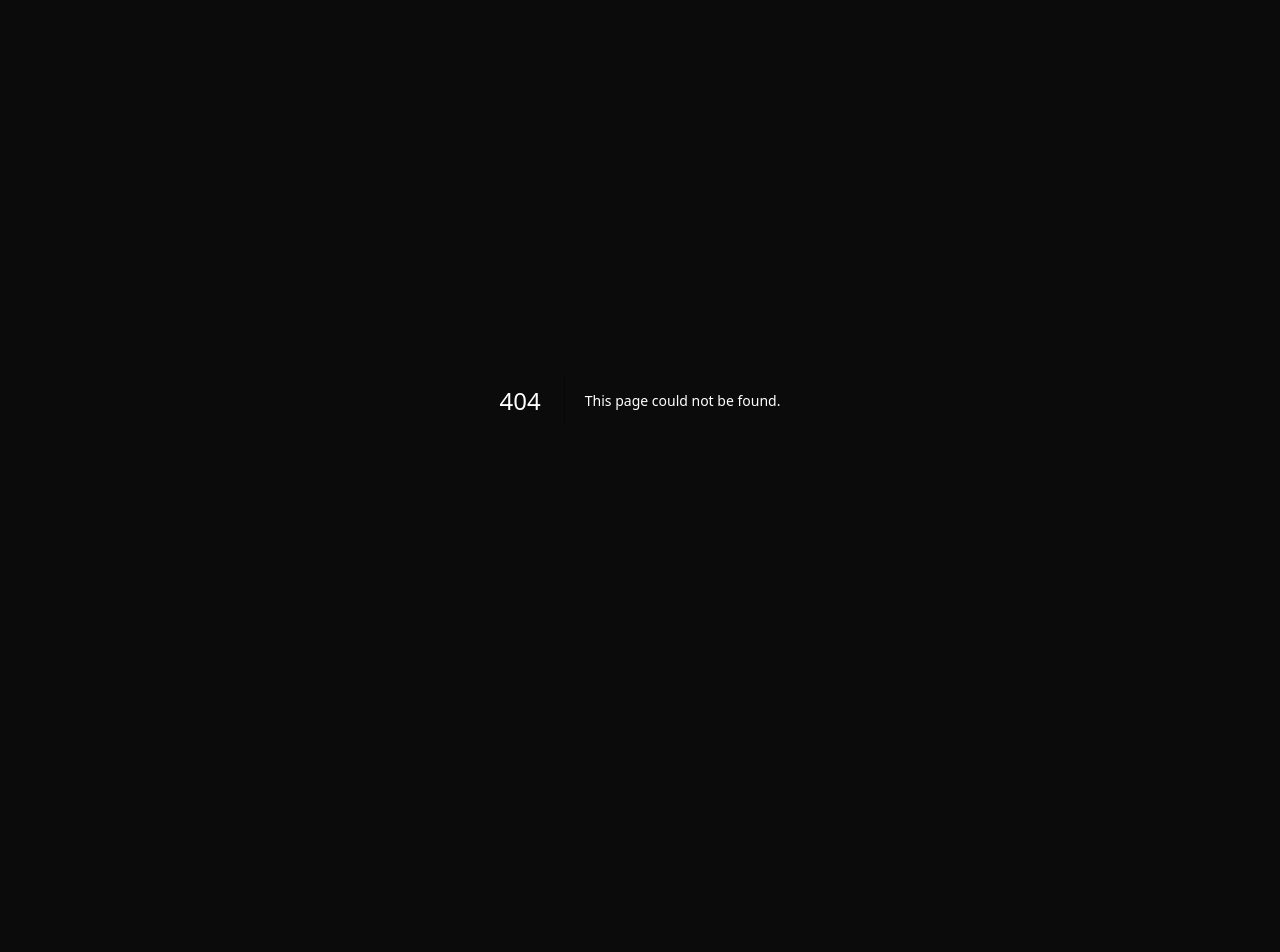
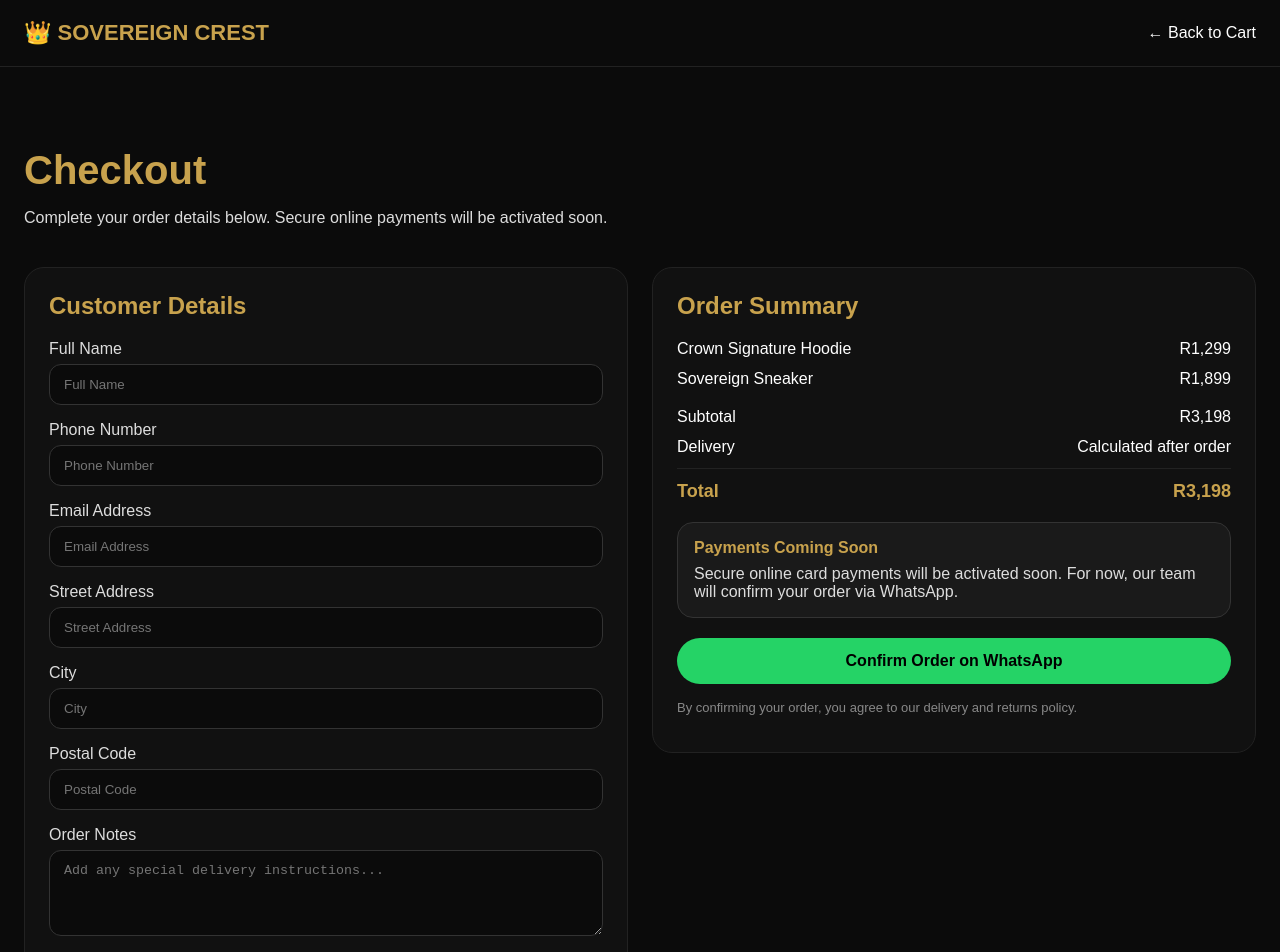
Before and after one commit to Sandile334699/sovereign-crest-store, a Next.js app: page /checkout in a window 1280 px wide. Before the commit this address had no page. Shown: the top 952 px of the page. Before the commit the page ends 800 px from the top, so only its background shows below. Built offline with nearby package versions, Linux system fonts and the light colour scheme.

Commit message:
Create page.tsx

```diff
--- /dev/null
+++ b/app/checkout/page.tsx
@@ -0,0 +1,210 @@
+import Link from 'next/link';
+
+export default function CheckoutPage() {
+  return (
+    <main style={{ background: '#0B0B0B', color: 'white', minHeight: '100vh', fontFamily: 'Arial' }}>
+      {/* Header */}
+      <header
+        style={{
+          display: 'flex',
+          justifyContent: 'space-between',
+          alignItems: 'center',
+          padding: '20px 24px',
+          borderBottom: '1px solid #222',
+        }}
+      >
+        <Link href="/" style={{ color: '#C8A24D', textDecoration: 'none', fontWeight: 'bold', fontSize: 22 }}>
+          👑 SOVEREIGN CREST
+        </Link>
+
+        <Link href="/cart" style={{ color: 'white', textDecoration: 'none' }}>
+          ← Back to Cart
+        </Link>
+      </header>
+
+      {/* Title */}
+      <section style={{ padding: '48px 24px 24px' }}>
+        <h1 style={{ color: '#C8A24D', fontSize: 40, marginBottom: 12 }}>
+          Checkout
+        </h1>
+        <p style={{ color: '#ddd', maxWidth: 620 }}>
+          Complete your order details below. Secure online payments will be activated soon.
+        </p>
+      </section>
+
+      {/* Layout */}
+      <section
+        style={{
+          padding: '0 24px 56px',
+          display: 'grid',
+          gridTemplateColumns: 'repeat(auto-fit, minmax(320px, 1fr))',
+          gap: 24,
+          alignItems: 'start',
+        }}
+      >
+        {/* Customer form */}
+        <div
+          style={{
+            background: '#111',
+            border: '1px solid #222',
+            borderRadius: 20,
+            padding: 24,
+          }}
+        >
+          <h2 style={{ color: '#C8A24D', marginTop: 0 }}>Customer Details</h2>
+
+          {[
+            'Full Name',
+            'Phone Number',
+            'Email Address',
+            'Street Address',
+            'City',
+            'Postal Code',
+          ].map((label) => (
+            <div key={label} style={{ marginBottom: 16 }}>
+              <label style={{ display: 'block', marginBottom: 6, color: '#ddd' }}>
+                {label}
+              </label>
+              <input
+                type="text"
+                placeholder={label}
+                style={{
+                  width: '100%',
+                  padding: '12px 14px',
+                  borderRadius: 12,
+                  border: '1px solid #333',
+                  background: '#0B0B0B',
+                  color: 'white',
+                  boxSizing: 'border-box',
+                }}
+              />
+            </div>
+          ))}
+
+          <div style={{ marginBottom: 16 }}>
+            <label style={{ display: 'block', marginBottom: 6, color: '#ddd' }}>
+              Order Notes
+            </label>
+            <textarea
+              placeholder="Add any special delivery instructions..."
+              rows={4}
+              style={{
+                width: '100%',
+                padding: '12px 14px',
+                borderRadius: 12,
+                border: '1px solid #333',
+                background: '#0B0B0B',
+                color: 'white',
+                resize: 'vertical',
+                boxSizing: 'border-box',
+              }}
+            />
+          </div>
+        </div>
+
+        {/* Order summary */}
+        <div
+          style={{
+            background: '#111',
+            border: '1px solid #222',
+            borderRadius: 20,
+            padding: 24,
+            position: 'sticky',
+            top: 24,
+          }}
+        >
+          <h2 style={{ color: '#C8A24D', marginTop: 0 }}>Order Summary</h2>
+
+          <div style={{ display: 'grid', gap: 12, marginBottom: 20 }}>
+            <div style={{ display: 'flex', justifyContent: 'space-between' }}>
+              <span>Crown Signature Hoodie</span>
+              <span>R1,299</span>
+            </div>
+
+            <div style={{ display: 'flex', justifyContent: 'space-between' }}>
+              <span>Sovereign Sneaker</span>
+              <span>R1,899</span>
+            </div>
+          </div>
+
+          <div style={{ display: 'flex', justifyContent: 'space-between', marginBottom: 12 }}>
+            <span>Subtotal</span>
+            <span>R3,198</span>
+          </div>
+
+          <div style={{ display: 'flex', justifyContent: 'space-between', marginBottom: 12 }}>
+            <span>Delivery</span>
+            <span>Calculated after order</span>
+          </div>
+
+          <div
+            style={{
+              display: 'flex',
+              justifyContent: 'space-between',
+              borderTop: '1px solid #222',
+              paddingTop: 12,
+              fontWeight: 'bold',
+              color: '#C8A24D',
+              fontSize: 18,
+              marginBottom: 20,
+            }}
+          >
+            <span>Total</span>
+            <span>R3,198</span>
+          </div>
+
+          <div
+            style={{
+              background: '#1a1a1a',
+              border: '1px solid #333',
+              borderRadius: 16,
+              padding: 16,
+              marginBottom: 20,
+            }}
+          >
+            <strong style={{ color: '#C8A24D' }}>Payments Coming Soon</strong>
+            <p style={{ color: '#ddd', marginBottom: 0, marginTop: 8 }}>
+              Secure online card payments will be activated soon. For now, our team
+              will confirm your order via WhatsApp.
+            </p>
+          </div>
+
+          <a
+            href="https://wa.me/27663835525?text=Hi%20Sovereign%20Crest%2C%20I%20would%20like%20to%20confirm%20my%20order."
+            target="_blank"
+            style={{
+              display: 'block',
+              width: '100%',
+              background: '#25D366',
+              color: '#000',
+              textAlign: 'center',
+              padding: '14px 18px',
+              borderRadius: 999,
+              textDecoration: 'none',
+              fontWeight: 'bold',
+              boxSizing: 'border-box',
+            }}
+          >
+            Confirm Order on WhatsApp
+          </a>
+
+          <p style={{ color: '#888', fontSize: 13, marginTop: 16 }}>
+            By confirming your order, you agree to our delivery and returns policy.
+          </p>
+        </div>
+      </section>
+
+      {/* Footer */}
+      <footer
+        style={{
+          borderTop: '1px solid #222',
+          padding: '24px',
+          textAlign: 'center',
+          color: '#888',
+        }}
+      >
+        © {new Date().getFullYear()} Sovereign Crest Official • Wear the Crown. Rule the Streets.
+      </footer>
+    </main>
+  );
+}
```
